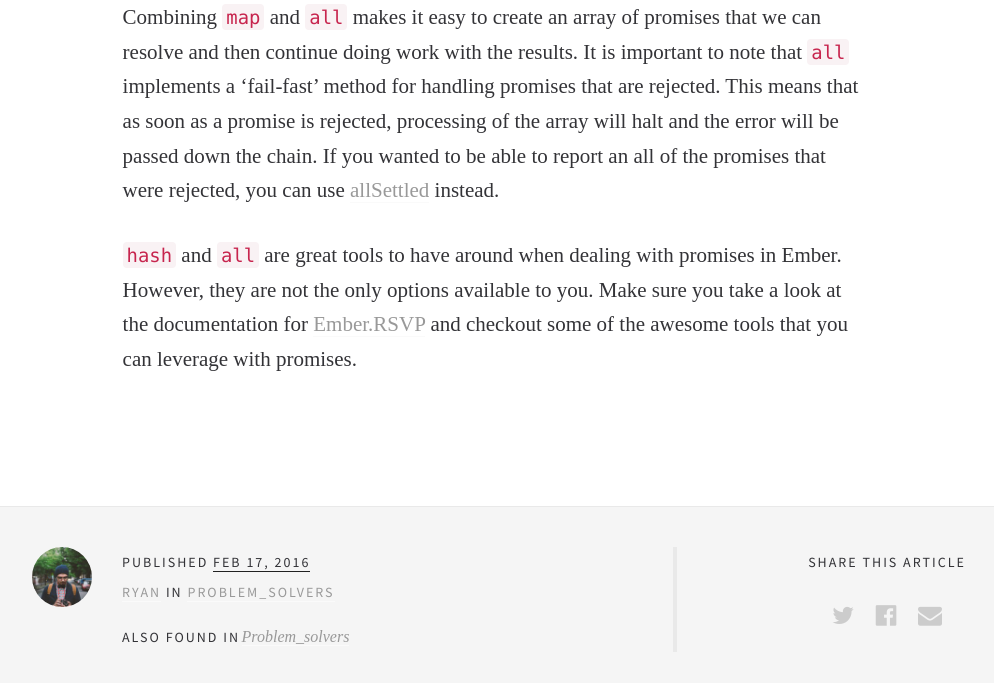
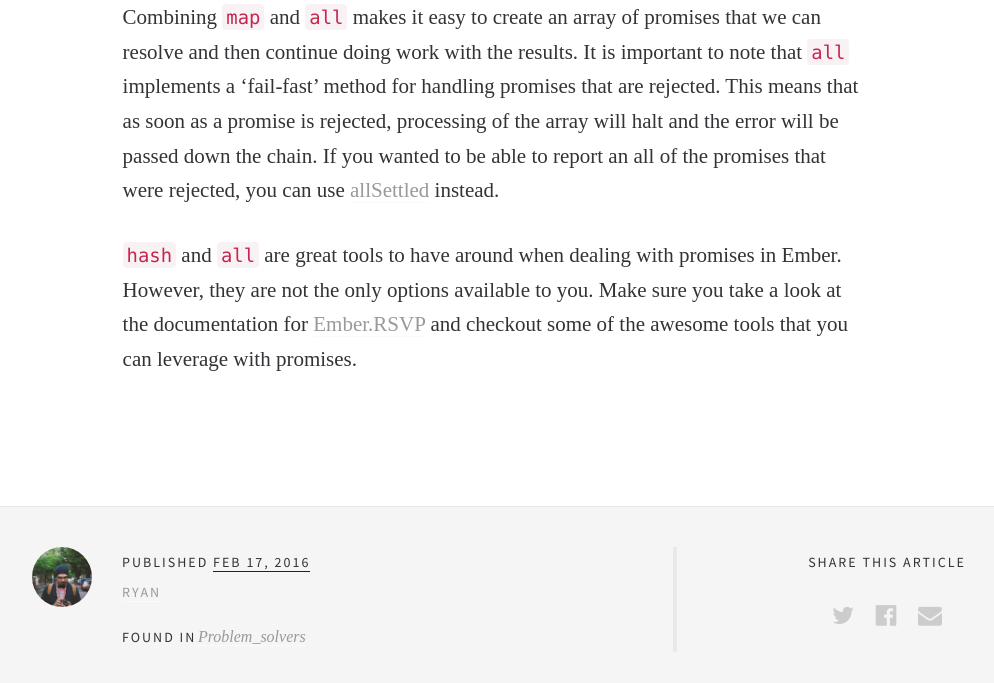
Before and after one commit to curiositymotive/curiositymotive.github.io, a Jekyll site: the page built from _posts/2016-02-17-Using-hash-and-all-with-promises-in-Ember.md, in a window 1280 px wide. Shown: the part 1909-2592 px from the top of the page, without its empty margins (143-1137 px from the left). Built offline with Jekyll 4.4.1, drawn with Linux system fonts in a browser that asks for light colours; some web fonts are replaced.

```diff
--- a/_includes/footer-single.html
+++ b/_includes/footer-single.html
@@ -6,15 +6,15 @@
         <div class="col-xs-12 col-sm-6">
             <div class="category-list">
                 <p>Published <span>{{ page.date | date: "%b %-d, %Y" }}</span></p>
-                <p><a href="{{ page.author_url }}">{{ page.author_name | capitalize }}</a> in <a href='{{ "/category/" | append: page.categories.first | prepend: site.baseurl }}'>{{ page.categories.first | capitalize }}</a></p>
+                <p><a href="{{ page.author_url }}">{{ page.author_name | capitalize }}</a></p>
 
                 <div class="other-catergories">
-                    <h3>Also found in</h3>
+                    <h3>Found in</h3>
 
                     <ul>
                         {% for category in page.categories %}
                         <li>
-                            <a href='{{ "/category/" | append: page.categories.first | prepend: site.baseurl }}'>{{ category | capitalize }}</a>
+                            <a href='/category/{{ category | slugize }}/'>{{ category | capitalize }}</a>
                             {% if forloop.last %}{% else %},{% endif %}
                         </li>
                         {% endfor %}
```
